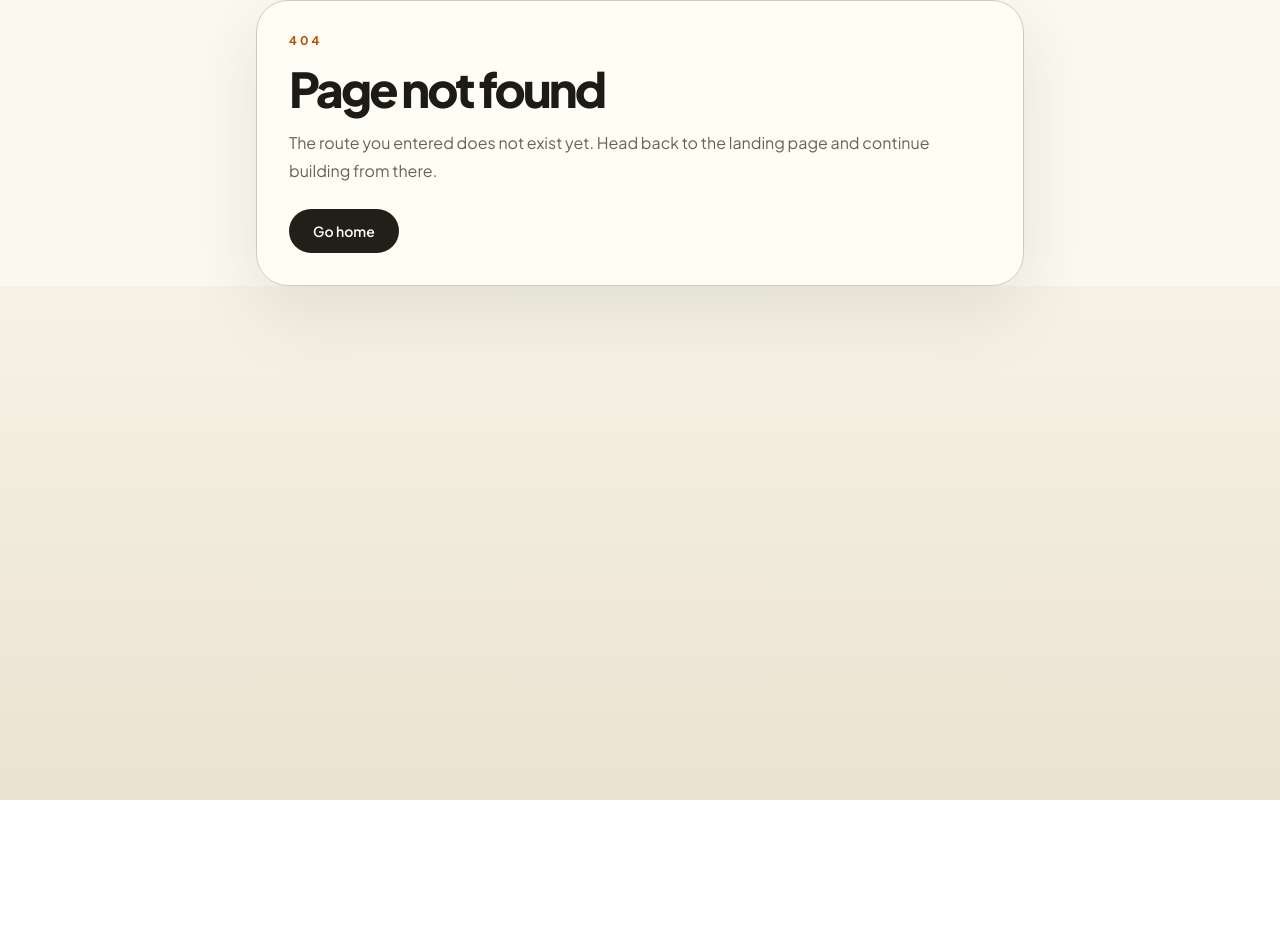
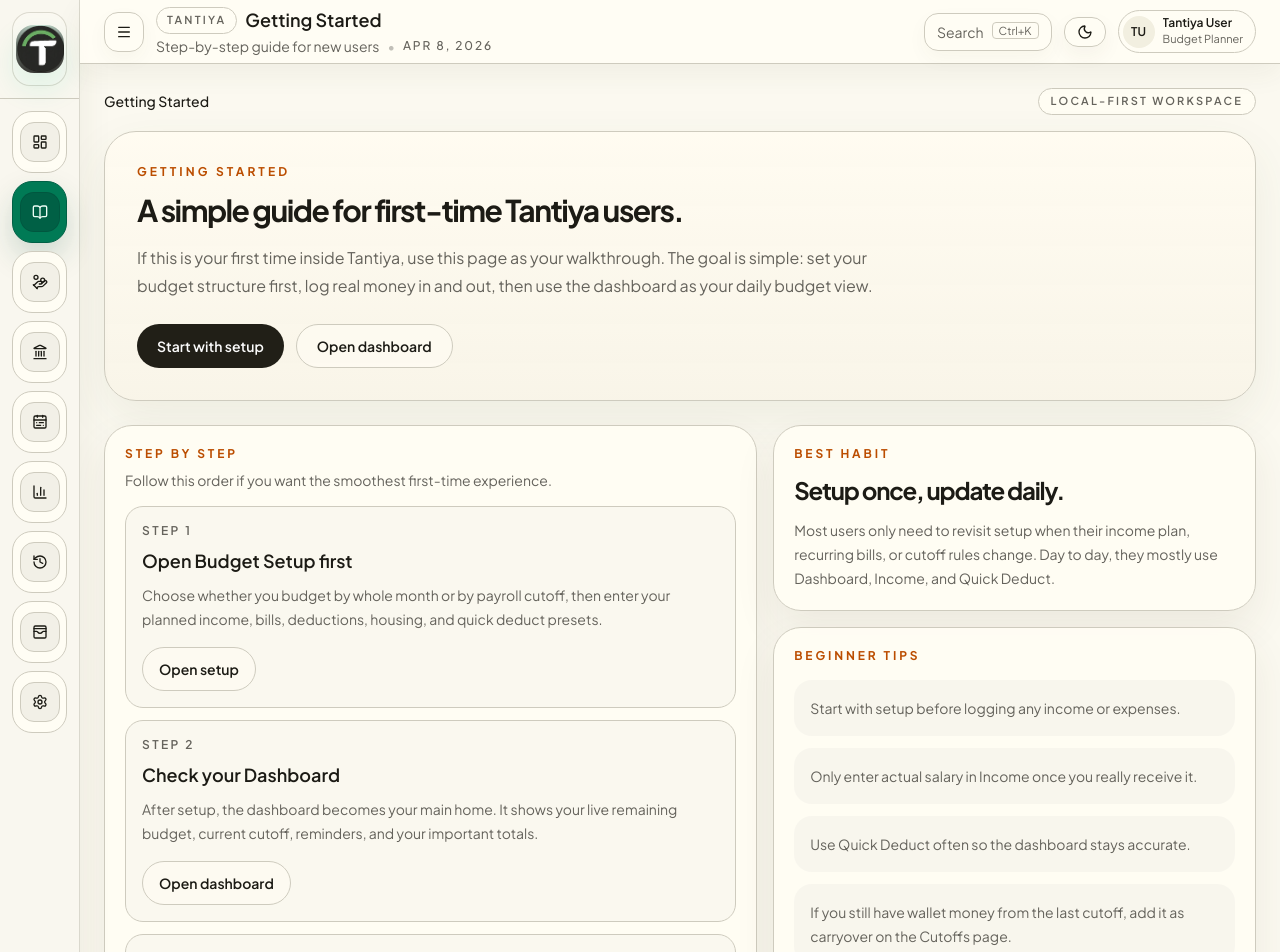
Before and after one commit to jimmycamangon/tantiya-web, a React (Vite) app: page /guide in a window 1280 px wide. Before the commit this address had no page. Shown: the top 952 px of the page. Before the commit the page ends 800 px from the top, so only its background shows below. Built offline with nearby package versions, Linux system fonts and the light colour scheme.

Commit message:
feat: Added Guide / Getting Started Page

```diff
--- a/src/app/router.tsx
+++ b/src/app/router.tsx
@@ -4,6 +4,7 @@ import RootLayout from '@/layouts/RootLayout'
 import AnalysisPage from '@/pages/AnalysisPage'
 import CutoffsPage from '@/pages/CutoffsPage'
 import DashboardPage from '@/pages/DashboardPage'
+import GettingStartedPage from '@/pages/GettingStartedPage'
 import HistoryPage from '@/pages/HistoryPage'
 import IncomePage from '@/pages/IncomePage'
 import LandingPage from '@/pages/LandingPage'
@@ -34,6 +35,10 @@ export const router = createBrowserRouter([
       {
         path: '/dashboard',
         element: <DashboardPage />,
+      },
+      {
+        path: '/guide',
+        element: <GettingStartedPage />,
       },
       {
         path: '/quick-deduct',
--- a/src/components/dashboard/dashboardConfig.ts
+++ b/src/components/dashboard/dashboardConfig.ts
@@ -1,6 +1,7 @@
 import type { LucideIcon } from 'lucide-react'
 import {
   BarChart3,
+  BookOpen,
   CalendarRange,
   History,
   HandCoins,
@@ -30,6 +31,12 @@ export const routeMeta: Record<string, RouteMeta> = {
     title: 'Dashboard',
     description: 'Budget overview and current balance',
     breadcrumbs: ['dashboard'],
+  },
+  guide: {
+    path: '/guide',
+    title: 'Getting Started',
+    description: 'Step-by-step guide for new users',
+    breadcrumbs: ['guide'],
   },
   quickDeduct: {
     path: '/quick-deduct',
@@ -83,6 +90,12 @@ export const navItems: NavItem[] = [
     detail: 'Current budget pulse',
   },
   {
+    id: 'guide',
+    icon: BookOpen,
+    title: 'Getting Started',
+    detail: 'New user walkthrough',
+  },
+  {
     id: 'quickDeduct',
     icon: HandCoins,
     title: 'Quick Deduct',
--- /dev/null
+++ b/src/pages/GettingStartedPage.tsx
@@ -0,0 +1,191 @@
+import { Link } from 'react-router-dom'
+
+const beginnerSteps = [
+  {
+    step: 'Step 1',
+    title: 'Open Budget Setup first',
+    body: 'Choose whether you budget by whole month or by payroll cutoff, then enter your planned income, bills, deductions, housing, and quick deduct presets.',
+    path: '/setup',
+    cta: 'Open setup',
+  },
+  {
+    step: 'Step 2',
+    title: 'Check your Dashboard',
+    body: 'After setup, the dashboard becomes your main home. It shows your live remaining budget, current cutoff, reminders, and your important totals.',
+    path: '/dashboard',
+    cta: 'Open dashboard',
+  },
+  {
+    step: 'Step 3',
+    title: 'Log actual salary in Income',
+    body: 'Use the Income page when your salary or allowance is really received. Tantiya will use those real amounts instead of relying only on expected setup values.',
+    path: '/income',
+    cta: 'Open income',
+  },
+  {
+    step: 'Step 4',
+    title: 'Use Quick Deduct for daily gastos',
+    body: 'When you spend money on food, fare, load, shopping, or other categories, log it in Quick Deduct so your remaining budget updates right away.',
+    path: '/quick-deduct',
+    cta: 'Open quick deduct',
+  },
+  {
+    step: 'Step 5',
+    title: 'Review cutoff totals when salary is split',
+    body: 'If you budget by cutoff, use the Cutoffs page to compare periods and manually add carryover when leftover wallet money should move into the new cutoff.',
+    path: '/cutoffs',
+    cta: 'Open cutoffs',
+  },
+  {
+    step: 'Step 6',
+    title: 'Use Analysis and History to clean up',
+    body: 'Analysis helps you see spending trends, while History helps you review or correct saved expense entries when something looks off.',
+    path: '/analysis',
+    cta: 'Open analysis',
+  },
+]
+
+const pageGuide = [
+  {
+    title: 'Budget Setup',
+    body: 'Use this whenever your salary, bills, deductions, cutoffs, or housing details change.',
+  },
+  {
+    title: 'Dashboard',
+    body: 'Use this daily if you want the quickest view of your current budget health.',
+  },
+  {
+    title: 'Income',
+    body: 'Use this only for money that already came in, not for expected future salary.',
+  },
+  {
+    title: 'Quick Deduct',
+    body: 'Use this for fast daily expense logging when you buy something.',
+  },
+  {
+    title: 'Cutoffs',
+    body: 'Use this if your budget follows first cutoff and second cutoff style tracking.',
+  },
+  {
+    title: 'History',
+    body: 'Use this when you need to review, edit, or confirm what was already logged.',
+  },
+]
+
+const beginnerTips = [
+  'Start with setup before logging any income or expenses.',
+  'Only enter actual salary in Income once you really receive it.',
+  'Use Quick Deduct often so the dashboard stays accurate.',
+  'If you still have wallet money from the last cutoff, add it as carryover on the Cutoffs page.',
+  'Review Analysis once you already have enough expense entries to compare patterns.',
+]
+
+export default function GettingStartedPage() {
+  return (
+    <section className="space-y-6">
+      <section className="surface-card rounded-[2rem] bg-[linear-gradient(180deg,rgba(255,251,240,0.82),rgba(242,236,220,0.48))] p-6 shadow-[0_18px_48px_rgba(75,85,56,0.08)] dark:bg-[linear-gradient(180deg,rgba(255,255,255,0.03),rgba(255,255,255,0.015))] sm:p-8">
+        <p className="text-xs font-bold uppercase tracking-[0.26em] text-amber-700 dark:text-amber-300">
+          Getting started
+        </p>
+        <h2 className="mt-3 text-3xl font-bold tracking-[-0.05em] text-foreground">
+          A simple guide for first-time Tantiya users.
+        </h2>
+        <p className="mt-4 max-w-3xl text-sm leading-7 text-muted-foreground sm:text-base">
+          If this is your first time inside Tantiya, use this page as your walkthrough. The goal is
+          simple: set your budget structure first, log real money in and out, then use the dashboard
+          as your daily budget view.
+        </p>
+
+        <div className="mt-6 flex flex-wrap gap-3">
+          <Link to="/setup" className="public-primary-button px-5">
+            Start with setup
+          </Link>
+          <Link to="/dashboard" className="public-outline-button px-5">
+            Open dashboard
+          </Link>
+        </div>
+      </section>
+
+      <section className="grid gap-4 xl:grid-cols-[minmax(0,1.15fr)_minmax(320px,0.85fr)]">
+        <section className="surface-card rounded-[1.75rem] p-5">
+          <div>
+            <p className="text-xs font-bold uppercase tracking-[0.24em] text-amber-700 dark:text-amber-300">
+              Step by step
+            </p>
+            <p className="mt-2 text-sm text-muted-foreground">
+              Follow this order if you want the smoothest first-time experience.
+            </p>
+          </div>
+
+          <div className="mt-4 space-y-3">
+            {beginnerSteps.map((item) => (
+              <article key={item.title} className="rounded-2xl border border-border bg-muted/40 px-4 py-4">
+                <p className="text-xs font-semibold uppercase tracking-[0.2em] text-muted-foreground">
+                  {item.step}
+                </p>
+                <p className="mt-2 text-lg font-semibold text-foreground">{item.title}</p>
+                <p className="mt-2 text-sm leading-6 text-muted-foreground">{item.body}</p>
+                <div className="mt-4">
+                  <Link to={item.path} className="public-outline-button px-4">
+                    {item.cta}
+                  </Link>
+                </div>
+              </article>
+            ))}
+          </div>
+        </section>
+
+        <div className="space-y-4">
+          <section className="surface-card rounded-[1.75rem] p-5">
+            <p className="text-xs font-bold uppercase tracking-[0.24em] text-amber-700 dark:text-amber-300">
+              Best habit
+            </p>
+            <p className="mt-3 text-2xl font-bold tracking-[-0.05em] text-foreground">
+              Setup once, update daily.
+            </p>
+            <p className="mt-3 text-sm leading-6 text-muted-foreground">
+              Most users only need to revisit setup when their income plan, recurring bills, or
+              cutoff rules change. Day to day, they mostly use Dashboard, Income, and Quick Deduct.
+            </p>
+          </section>
+
+          <section className="surface-card rounded-[1.75rem] p-5">
+            <p className="text-xs font-bold uppercase tracking-[0.24em] text-amber-700 dark:text-amber-300">
+              Beginner tips
+            </p>
+            <div className="mt-4 space-y-3">
+              {beginnerTips.map((tip) => (
+                <div key={tip} className="rounded-2xl bg-muted/50 px-4 py-4 text-sm leading-6 text-muted-foreground">
+                  {tip}
+                </div>
+              ))}
+            </div>
+          </section>
+        </div>
+      </section>
+
+      <section className="surface-card rounded-[1.75rem] p-5">
+        <div>
+          <p className="text-xs font-bold uppercase tracking-[0.24em] text-amber-700 dark:text-amber-300">
+            What each page is for
+          </p>
+          <p className="mt-2 text-sm text-muted-foreground">
+            This helps new users know where to go instead of guessing.
+          </p>
+        </div>
+
+        <div className="mt-4 grid gap-3 md:grid-cols-2 xl:grid-cols-3">
+          {pageGuide.map((item) => (
+            <article
+              key={item.title}
+              className="rounded-2xl bg-[linear-gradient(180deg,rgba(255,252,246,0.78),rgba(244,239,226,0.42))] px-4 py-4 dark:bg-[linear-gradient(180deg,rgba(255,255,255,0.03),rgba(255,255,255,0.015))]"
+            >
+              <p className="font-semibold text-foreground">{item.title}</p>
+              <p className="mt-2 text-sm leading-6 text-muted-foreground">{item.body}</p>
+            </article>
+          ))}
+        </div>
+      </section>
+    </section>
+  )
+}
--- a/src/pages/StartPage.tsx
+++ b/src/pages/StartPage.tsx
@@ -148,6 +148,9 @@ export default function StartPage() {
           <Link to="/" className="public-outline-button mt-6 px-5">
             Back to landing
           </Link>
+          <Link to="/guide" className="public-outline-button mt-3 px-5">
+            Open full guide
+          </Link>
         </aside>
       </div>
     </section>
```
